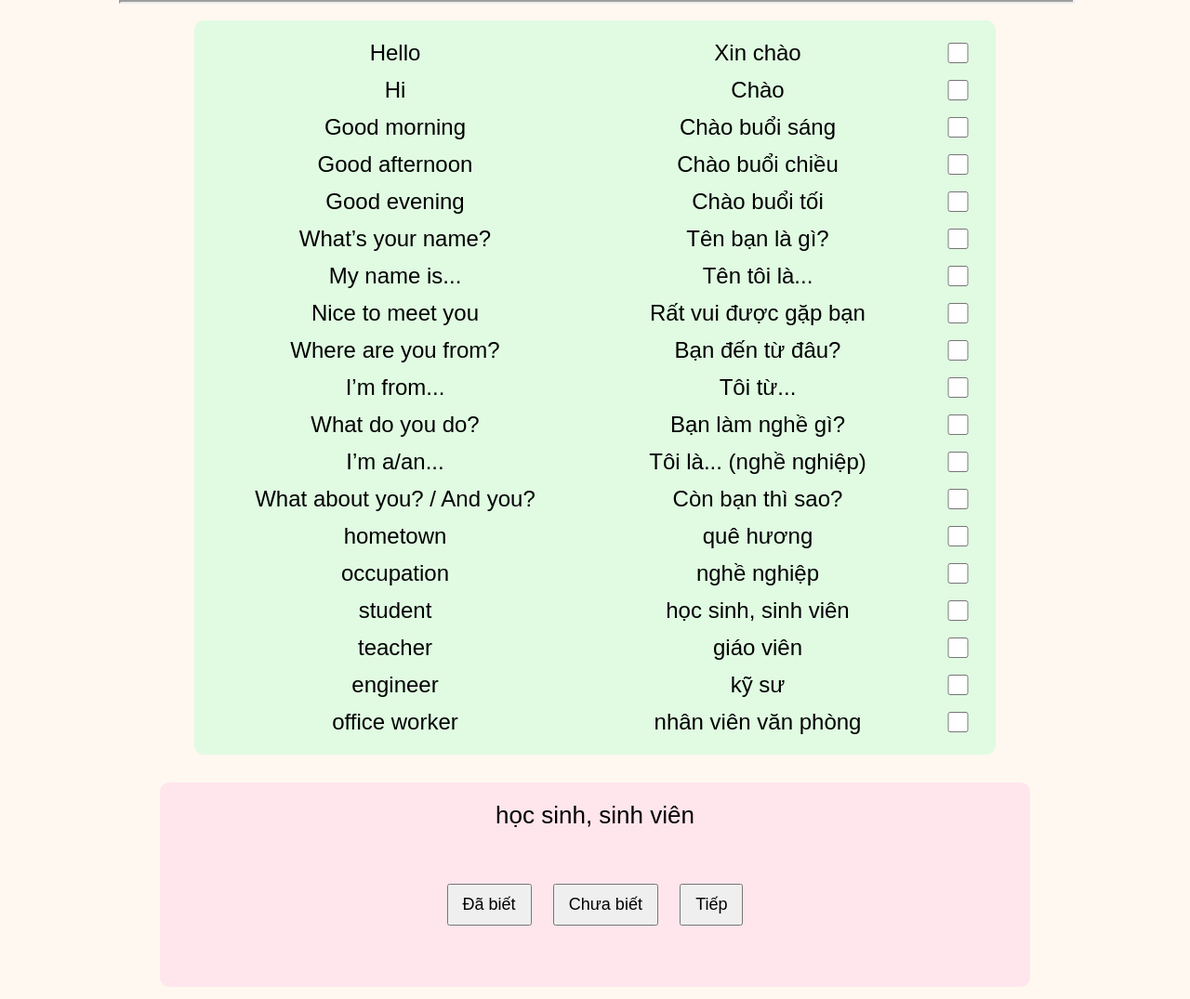
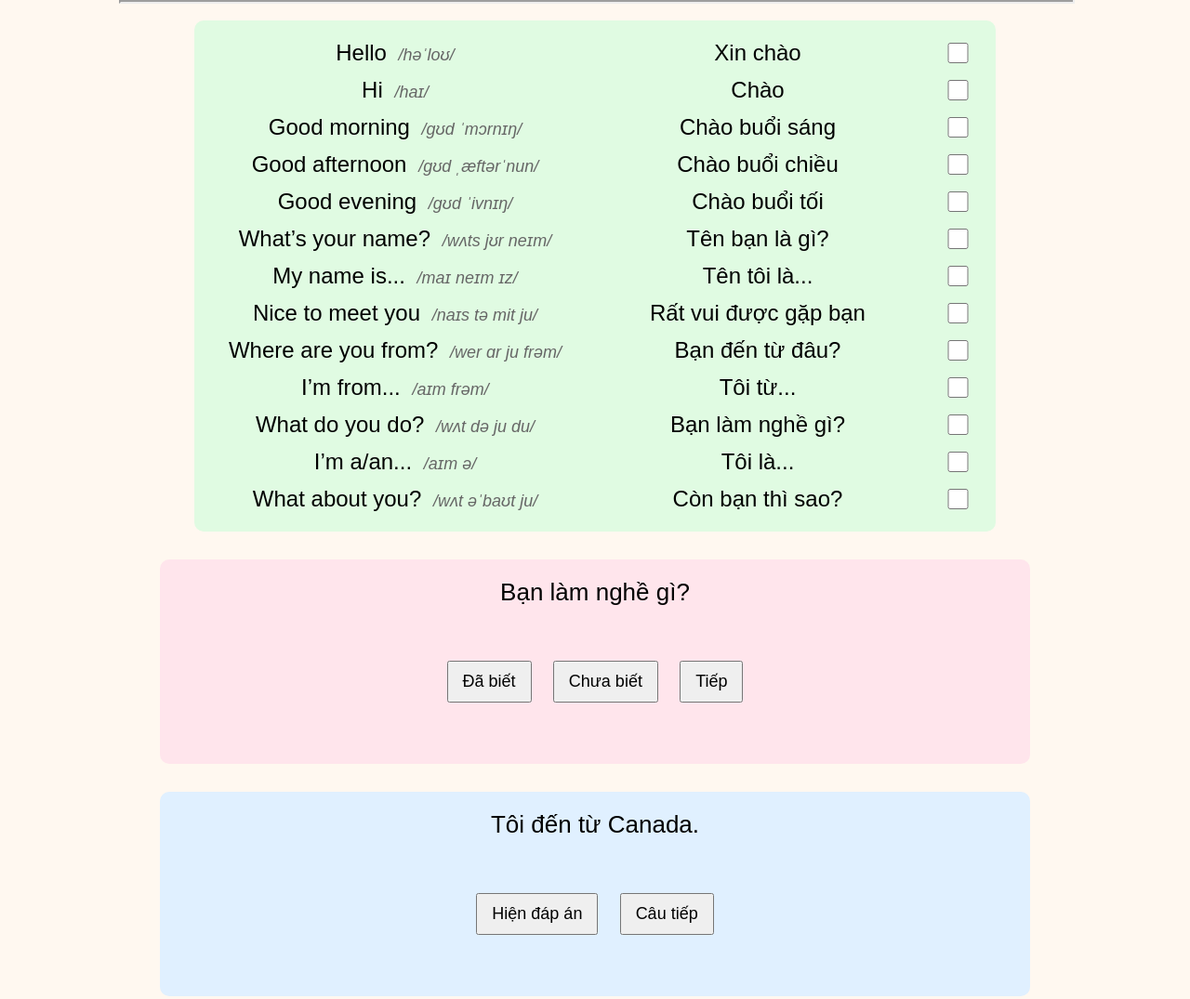
Before and after one commit to lopanhthayket-site/AVGT, a plain HTML site: page index.html in a window 1280 px wide. Shown: the part 538-1613 px from the top of the page at 93% size. Drawn offline with Linux system fonts and the light colour scheme; grey boxes are pictures that could not be loaded.

Commit message:
Add files via upload

```diff
--- a/index.html
+++ b/index.html
@@ -98,6 +98,13 @@
   border-radius: 10px;
 }
 
+.ipa {
+  color: #666;
+  font-size: 18px;
+  margin-left: 6px;
+  font-style: italic;
+}
+
 /* BUTTON */
 button {
   margin: 8px;
@@ -168,26 +175,22 @@
 /* VOCAB */
 const data = {
   1:[
-{en: "Hello", vn: "Xin chào"},
-  {en: "Hi", vn: "Chào"},
-  {en: "Good morning", vn: "Chào buổi sáng"},
-  {en: "Good afternoon", vn: "Chào buổi chiều"},
-  {en: "Good evening", vn: "Chào buổi tối"},
-  {en: "What’s your name?", vn: "Tên bạn là gì?"},
-  {en: "My name is...", vn: "Tên tôi là..."},
-  {en: "Nice to meet you", vn: "Rất vui được gặp bạn"},
-  {en: "Where are you from?", vn: "Bạn đến từ đâu?"},
-  {en: "I’m from...", vn: "Tôi từ..."},
-  {en: "What do you do?", vn: "Bạn làm nghề gì?"},
-  {en: "I’m a/an...", vn: "Tôi là... (nghề nghiệp)"},
-  {en: "What about you? / And you?", vn: "Còn bạn thì sao?"},
-  {en: "hometown", vn: "quê hương"},
-  {en: "occupation", vn: "nghề nghiệp"},
-  {en: "student", vn: "học sinh, sinh viên"},
-  {en: "teacher", vn: "giáo viên"},
-  {en: "engineer", vn: "kỹ sư"},
-  {en: "office worker", vn: "nhân viên văn phòng"},
+  {en: "Hello", ipa: "/həˈloʊ/", vn: "Xin chào"},
+  {en: "Hi", ipa: "/haɪ/", vn: "Chào"},
+  {en: "Good morning", ipa: "/ɡʊd ˈmɔrnɪŋ/", vn: "Chào buổi sáng"},
+  {en: "Good afternoon", ipa: "/ɡʊd ˌæftərˈnun/", vn: "Chào buổi chiều"},
+  {en: "Good evening", ipa: "/ɡʊd ˈivnɪŋ/", vn: "Chào buổi tối"},
+  {en: "What’s your name?", ipa: "/wʌts jʊr neɪm/", vn: "Tên bạn là gì?"},
+  {en: "My name is...", ipa: "/maɪ neɪm ɪz/", vn: "Tên tôi là..."},
+  {en: "Nice to meet you", ipa: "/naɪs tə mit ju/", vn: "Rất vui được gặp bạn"},
+  {en: "Where are you from?", ipa: "/wer ɑr ju frəm/", vn: "Bạn đến từ đâu?"},
+  {en: "I’m from...", ipa: "/aɪm frəm/", vn: "Tôi từ..."},
+  {en: "What do you do?", ipa: "/wʌt də ju du/", vn: "Bạn làm nghề gì?"},
+  {en: "I’m a/an...", ipa: "/aɪm ə/", vn: "Tôi là..."},
+  {en: "What about you?", ipa: "/wʌt əˈbaʊt ju/", vn: "Còn bạn thì sao?"}
  ],
+
+
   2:[
     {en:"Work", vn:"Làm việc"}
   ]
@@ -267,7 +270,11 @@
 
   box.innerHTML = list.map((w,i)=>`
     <div class="word-row">
-      <span>${w.en}</span>
+<span>
+  ${w.en}
+  <span class="ipa">${w.ipa || ""}</span>
+</span>
+
       <span>${w.vn}</span>
       <input type="checkbox" ${w.tick ? "checked":""} data-index="${i}">
     </div>
@@ -306,7 +313,9 @@
 
 function know(){ nextWord(); }
 function dontKnow(){
-  document.getElementById("answer").innerHTML = listCopy[index].en;
+document.getElementById("answer").innerHTML =
+  listCopy[index].en + " <span class='ipa'>" + (listCopy[index].ipa || "") + "</span>";
+
 }
 
 /* SPEAKING */
```
